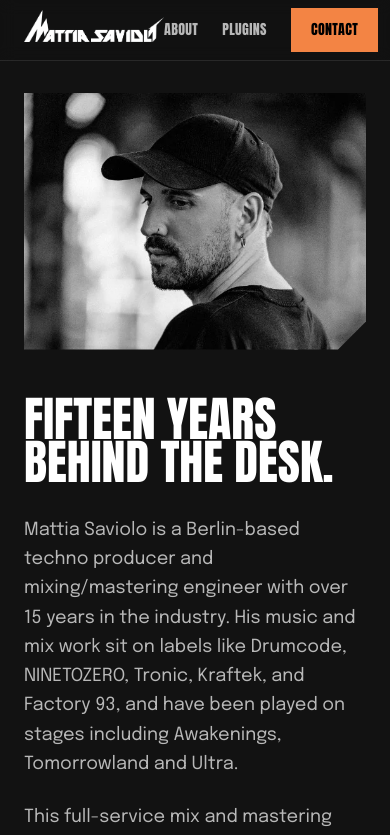
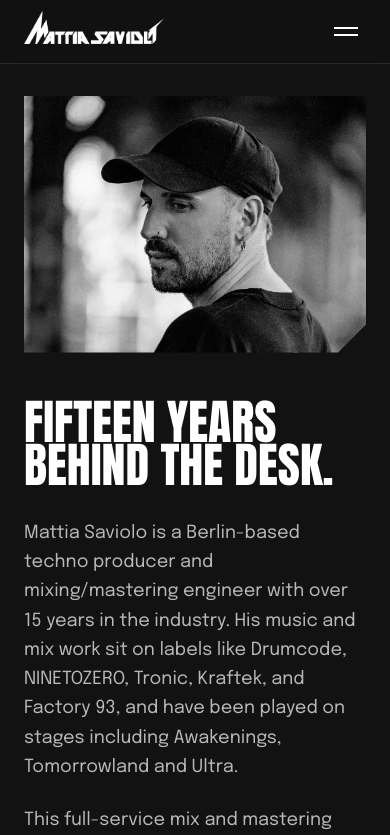
Before and after one commit to tayupov/mattia-saviolo.com, a Next.js app: page /about in a window 390 px wide. Shown: the top 835 px of the page. Built offline with nearby package versions, Linux system fonts and the light colour scheme.

Commit message:
mobile fixes

```diff
--- a/src/app/plugins/sentinella/page.tsx
+++ b/src/app/plugins/sentinella/page.tsx
@@ -138,8 +138,14 @@ export default function SentinellaPage() {
             <h1 className="font-display text-5xl uppercase leading-[0.9] sm:text-6xl lg:text-7xl">
               {PLUGIN.name}
             </h1>
+            {/* Hardcoded with a manual <br /> (instead of PLUGIN.valueProp)
+                to force the line break after "against" on desktop only —
+                keep this in sync with PLUGIN.valueProp if that tagline ever
+                changes. */}
             <p className="mt-6 max-w-xl text-lg leading-relaxed text-white/70">
-              {PLUGIN.valueProp}
+              Hear how your mix stacks up against{" "}
+              <br className="hidden lg:block" />
+              pro techno records — live, right in your DAW.
             </p>
 
             <div className="mt-8 flex flex-wrap gap-2">
@@ -186,7 +192,7 @@ export default function SentinellaPage() {
               NOTE: rounded corners here are a deliberate one-off try, at
               odds with the sharp/angular look CLAUDE.md specifies elsewhere
               — revert to square if it doesn't earn its place. */}
-          <div className="relative order-first aspect-video w-full lg:order-last">
+          <div className="relative order-first aspect-video w-full lg:order-last lg:-translate-x-24 lg:scale-115">
             <div
               aria-hidden
               className="absolute -inset-4 -z-10 rounded-[2rem] bg-[#4d8dff]/[0.12] blur-2xl"
@@ -205,6 +211,54 @@ export default function SentinellaPage() {
       </div>
 
       <main>
+        {/* Interactive screenshot — hover (or tap) a feature to see it
+            highlighted directly on the real GUI. The "See it in action" demo
+            video previously lived here as its own section (via
+            PluginVideoPlayer); dropped for now in favor of the looping video
+            used as this section's background — see InteractiveScreenshot. */}
+        <section className="border-t border-white/10 px-6 py-20 sm:px-12 lg:py-28">
+          <h2 className="text-center font-display text-4xl uppercase sm:text-5xl">
+            See what you&rsquo;re hearing.
+          </h2>
+          <div className="mt-4">
+            <InteractiveScreenshot />
+          </div>
+        </section>
+
+        {/* Feature list — written breakdown, complements the hover-driven
+            InteractiveScreenshot above (which is mouse/touch only) with
+            something skimmable and indexable. */}
+        <section className="border-t border-white/10 px-6 py-20 sm:px-12 lg:py-28">
+          <h2 className="font-display text-4xl uppercase leading-[0.95] sm:text-5xl">
+            What&rsquo;s inside.
+          </h2>
+          <p className="mt-4 max-w-xl text-white/60">
+            Drag the handle — same track, same target, before and after one
+            click of Shape.
+          </p>
+          <div className="mt-10">
+            <BeforeAfterSlider />
+          </div>
+          <ul className="mx-auto mt-16 grid max-w-5xl divide-y divide-white/10 px-4 sm:grid-cols-2 sm:gap-x-12 sm:divide-y-0 sm:px-0">
+            {FEATURES.map((feature) => (
+              <li
+                key={feature.number}
+                className="flex gap-6 py-6 sm:border-b sm:border-t sm:border-white/10"
+              >
+                <span className="font-display text-lg text-white/30">
+                  {feature.number}
+                </span>
+                <div>
+                  <h3 className="font-display text-xl uppercase leading-tight">
+                    {feature.name}
+                  </h3>
+                  <p className="mt-2 text-white/60">{feature.description}</p>
+                </div>
+              </li>
+            ))}
+          </ul>
+        </section>
+
         {/* Targets — visualized via TargetVisual (B&W photo, falling back to
             a brutalist bar-meter graphic), see comment on the TARGETS
             constant above. */}
@@ -237,54 +291,6 @@ export default function SentinellaPage() {
               </div>
             ))}
           </div>
-        </section>
-
-        {/* Interactive screenshot — hover (or tap) a feature to see it
-            highlighted directly on the real GUI. The "See it in action" demo
-            video previously lived here as its own section (via
-            PluginVideoPlayer); dropped for now in favor of the looping video
-            used as this section's background — see InteractiveScreenshot. */}
-        <section className="border-t border-white/10 px-6 py-20 sm:px-12 lg:py-28">
-          <h2 className="text-center font-display text-4xl uppercase sm:text-5xl">
-            See what you&rsquo;re hearing.
-          </h2>
-          <div className="mt-10">
-            <InteractiveScreenshot />
-          </div>
-        </section>
-
-        {/* Feature list — written breakdown, complements the hover-driven
-            InteractiveScreenshot above (which is mouse/touch only) with
-            something skimmable and indexable. */}
-        <section className="border-t border-white/10 px-6 py-20 sm:px-12 lg:py-28">
-          <h2 className="font-display text-4xl uppercase leading-[0.95] sm:text-5xl">
-            What&rsquo;s inside.
-          </h2>
-          <p className="mt-4 max-w-xl text-white/60">
-            Drag the handle — same track, same target, before and after one
-            click of Shape.
-          </p>
-          <div className="mt-10">
-            <BeforeAfterSlider />
-          </div>
-          <ul className="mt-16 grid divide-y divide-white/10 sm:grid-cols-2 sm:gap-x-12 sm:divide-y-0">
-            {FEATURES.map((feature) => (
-              <li
-                key={feature.number}
-                className="flex gap-6 py-6 sm:border-b sm:border-t sm:border-white/10"
-              >
-                <span className="font-display text-lg text-white/30">
-                  {feature.number}
-                </span>
-                <div>
-                  <h3 className="font-display text-xl uppercase leading-tight">
-                    {feature.name}
-                  </h3>
-                  <p className="mt-2 text-white/60">{feature.description}</p>
-                </div>
-              </li>
-            ))}
-          </ul>
         </section>
 
         {/* Reviews — extracted to a client component (ReviewsCarousel) since
--- a/src/components/PluginsSection.tsx
+++ b/src/components/PluginsSection.tsx
@@ -32,7 +32,7 @@ export function PluginsSection() {
       >
         <div className="grid gap-10 lg:grid-cols-[1fr_0.9fr] lg:items-center lg:gap-12">
           <div>
-            <h3 className="font-display text-6xl uppercase leading-none sm:text-7xl">
+            <h3 className="font-display text-3xl uppercase leading-none sm:text-6xl">
               {PLUGIN.name}
             </h3>
             <p className="mt-4 max-w-sm text-lg text-white/60">{PLUGIN.tagline}</p>
--- a/src/components/SiteHeader.tsx
+++ b/src/components/SiteHeader.tsx
@@ -1,10 +1,46 @@
+"use client";
+
 import Image from "next/image";
 import Link from "next/link";
+import { useEffect, useState } from "react";
+
+const NAV_LINKS = [
+  { href: "/about", label: "About" },
+  { href: "/plugins", label: "Plugins" },
+];
+
+// Mobile menu folds Contact into the plain link list instead of keeping it
+// as a separate accent CTA — the desktop bar still gets its own CTA below.
+const MOBILE_NAV_LINKS = [...NAV_LINKS, { href: "/#contact", label: "Contact" }];
 
 export function SiteHeader() {
+  const [open, setOpen] = useState(false);
+
+  // Lock body scroll while the mobile menu is open, and close it if the
+  // viewport grows past the mobile breakpoint (e.g. rotating a tablet).
+  useEffect(() => {
+    if (!open) return;
+
+    document.body.style.overflow = "hidden";
+    const mql = window.matchMedia("(min-width: 640px)");
+    const closeOnDesktop = () => {
+      if (mql.matches) setOpen(false);
+    };
+    mql.addEventListener("change", closeOnDesktop);
+
+    return () => {
+      document.body.style.overflow = "";
+      mql.removeEventListener("change", closeOnDesktop);
+    };
+  }, [open]);
+
   return (
-    <header className="sticky top-0 z-50 flex items-center justify-between border-b border-white/10 bg-background/30 px-6 py-2 backdrop-blur-sm sm:px-12">
-      <Link href="/" className="shrink-0 -mt-2">
+    <header className="sticky top-0 z-50">
+      {/* Bar: backdrop-blur lives here, scoped to the bar only — putting it
+          on the outer <header> would create a containing block for the
+          fixed-position mobile menu below and trap it inside this strip. */}
+      <div className="flex h-16 items-center justify-between border-b border-white/10 bg-background/30 px-6 backdrop-blur-sm sm:h-20 sm:px-12">
+        <Link href="/" className="shrink-0 -mt-2" onClick={() => setOpen(false)}>
           <Image
             src="/brand/logo.png"
             alt="Mattia Saviolo"
@@ -15,28 +51,68 @@ export function SiteHeader() {
           />
         </Link>
 
-      <nav className="flex items-center gap-6 sm:gap-8">
+        {/* Desktop nav */}
+        <nav className="hidden items-center gap-8 sm:flex">
+          {NAV_LINKS.map((link) => (
             <Link
-          href="/about"
+              key={link.href}
+              href={link.href}
               className="font-display text-sm uppercase tracking-wide text-white/70 transition-colors hover:text-accent"
             >
-          About
+              {link.label}
             </Link>
-
-        <Link
-          href="/plugins"
-          className="font-display text-sm uppercase tracking-wide text-white/70 transition-colors hover:text-accent"
-        >
-          Plugins
-        </Link>
+          ))}
 
           <Link
             href="/#contact"
-          className="shrink-0 bg-accent px-5 py-3 font-display text-sm uppercase tracking-wide text-black transition-colors hover:bg-white sm:px-6 sm:text-base"
+            className="shrink-0 bg-accent px-6 py-3 font-display text-base uppercase tracking-wide text-black transition-colors hover:bg-white"
           >
             Contact
           </Link>
         </nav>
+
+        {/* Mobile hamburger toggle */}
+        <button
+          type="button"
+          onClick={() => setOpen((v) => !v)}
+          aria-expanded={open}
+          aria-controls="mobile-nav"
+          aria-label={open ? "Close menu" : "Open menu"}
+          className="relative flex h-10 w-10 shrink-0 flex-col items-center justify-center gap-[5px] sm:hidden"
+        >
+          <span
+            className={`h-[2px] w-6 bg-white transition-transform ${
+              open ? "translate-y-[3.5px] rotate-45" : ""
+            }`}
+          />
+          <span
+            className={`h-[2px] w-6 bg-white transition-transform ${
+              open ? "-translate-y-[3.5px] -rotate-45" : ""
+            }`}
+          />
+        </button>
+      </div>
+
+      {/* Mobile full-screen menu */}
+      <div
+        id="mobile-nav"
+        className={`fixed inset-0 top-16 z-40 flex flex-col bg-background px-6 pt-4 transition-opacity duration-200 sm:hidden ${
+          open ? "opacity-100" : "pointer-events-none opacity-0"
+        }`}
+      >
+        <nav className="flex flex-col gap-2">
+          {MOBILE_NAV_LINKS.map((link) => (
+            <Link
+              key={link.href}
+              href={link.href}
+              onClick={() => setOpen(false)}
+              className="border-b border-white/10 py-4 font-display text-xl uppercase tracking-wide text-white transition-colors hover:text-accent"
+            >
+              {link.label}
+            </Link>
+          ))}
+        </nav>
+      </div>
     </header>
   );
 }
```
Lines whose indentation alone changed are shown as unchanged.
